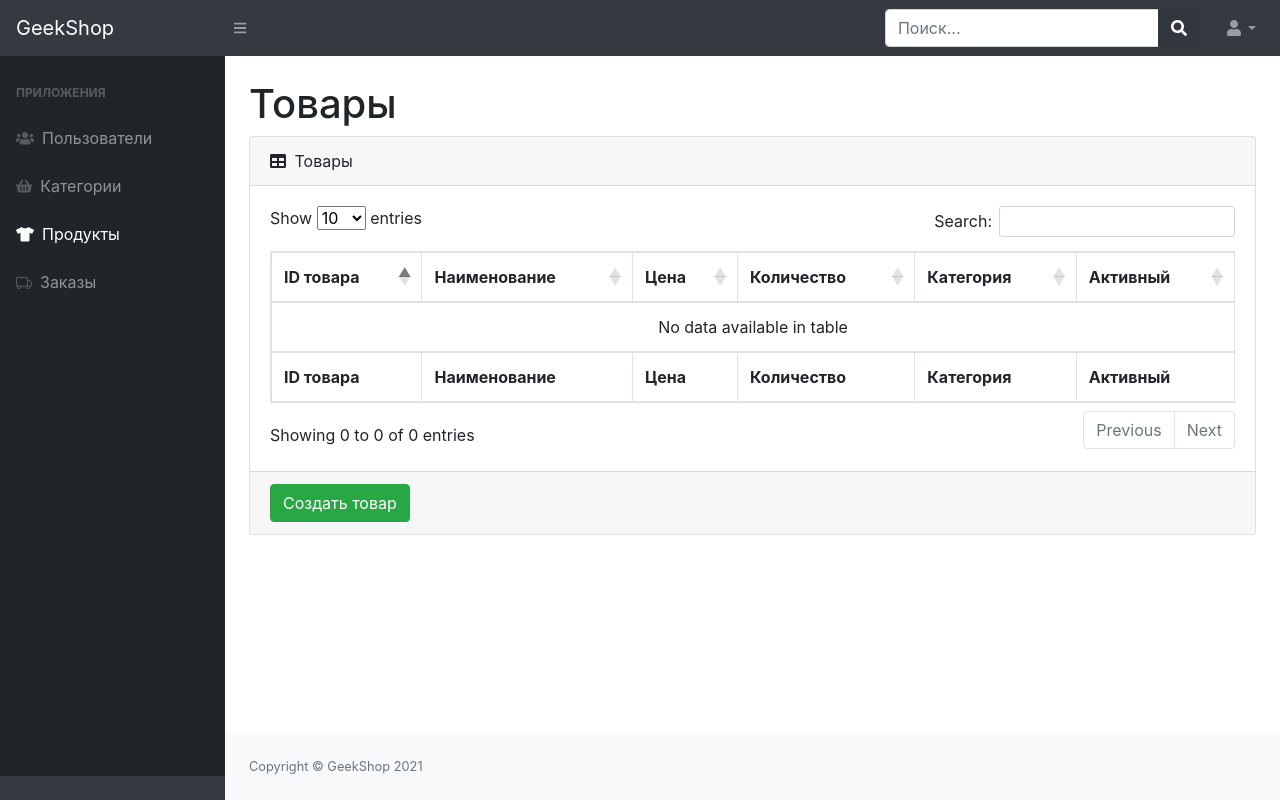
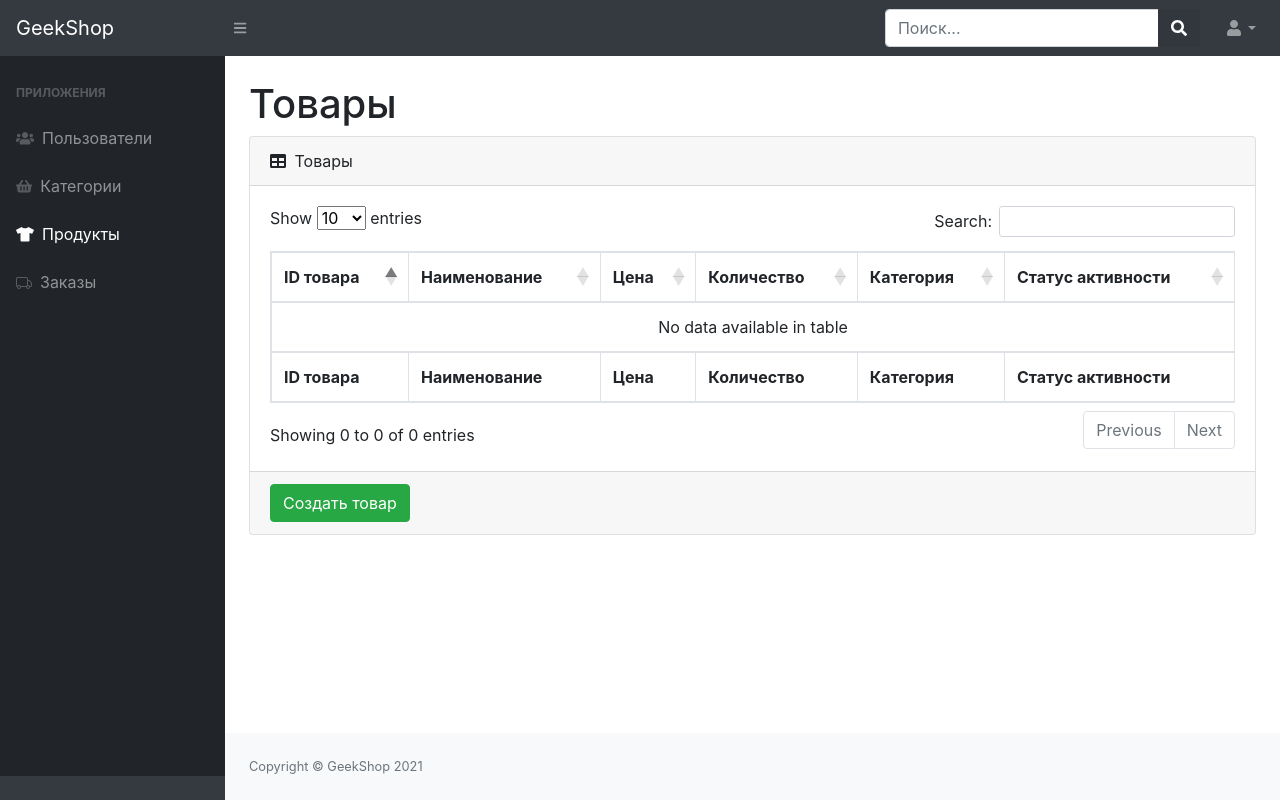
Before and after one commit to AlexKovyazin/geekshop, a Django app: page /userAdmin/products/ in a window 1280 px wide. Run offline with Django 3.2, Linux system fonts and the light colour scheme; the visitor is signed in with stand-in values (Sample User, id 1); data that the repository does not hold is empty; parts of the project's set-up code (start-up, migrations or seed data) failed here and were passed over; some libraries are stand-ins or nearby versions.

Commit message:
rename is_active column

```diff
--- a/userAdmin/templates/userAdmin/products-list.html
+++ b/userAdmin/templates/userAdmin/products-list.html
@@ -19,7 +19,7 @@
                                 <th>Цена</th>
                                 <th>Количество</th>
                                 <th>Категория</th>
-                                <th>Активный</th>
+                                <th>Статус активности</th>
                             </tr>
                             </thead>
                             <tfoot>
@@ -29,7 +29,7 @@
                                 <th>Цена</th>
                                 <th>Количество</th>
                                 <th>Категория</th>
-                                <th>Активный</th>
+                                <th>Статус активности</th>
                             </tr>
                             </tfoot>
                             <tbody>
```
